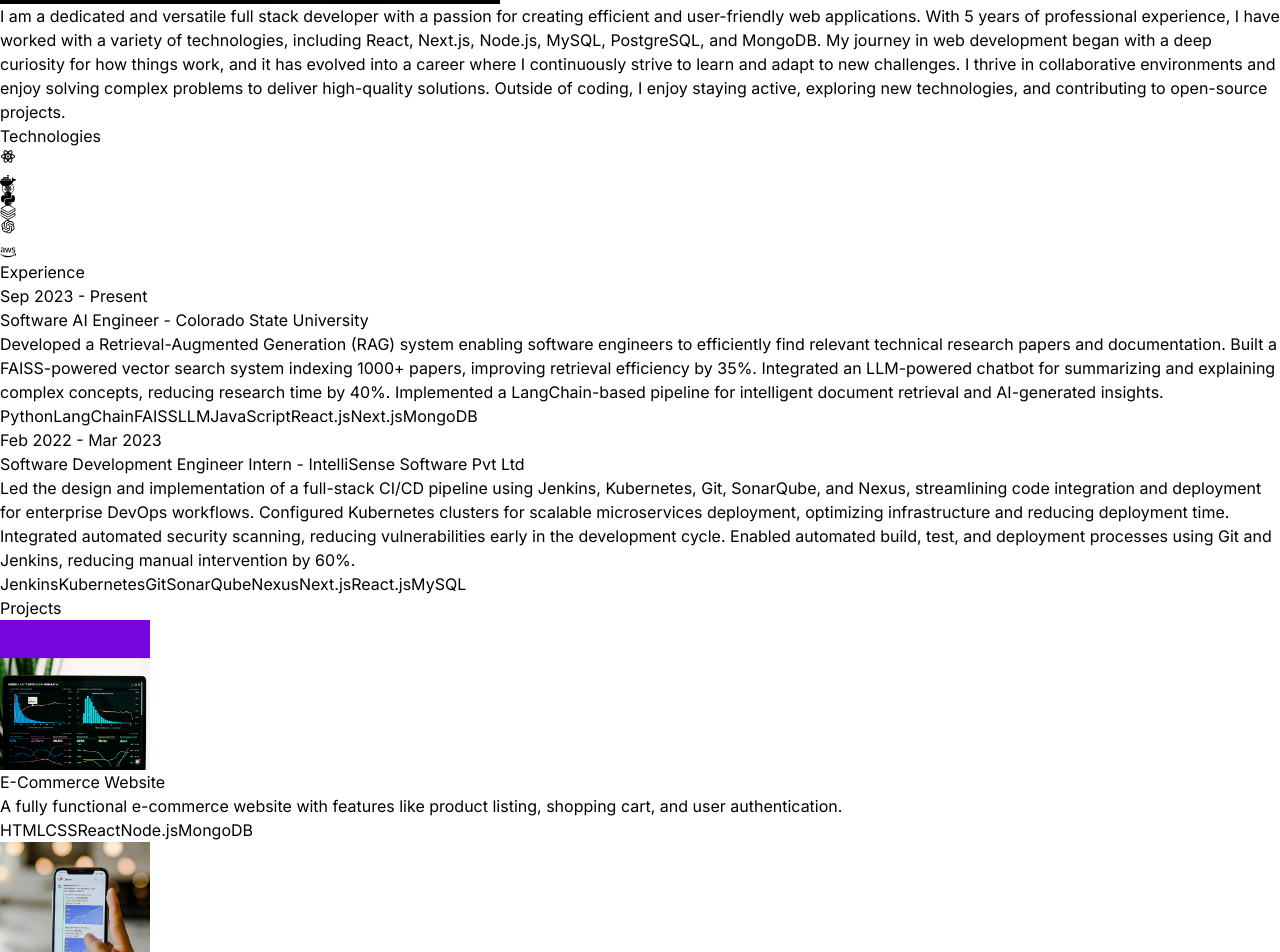
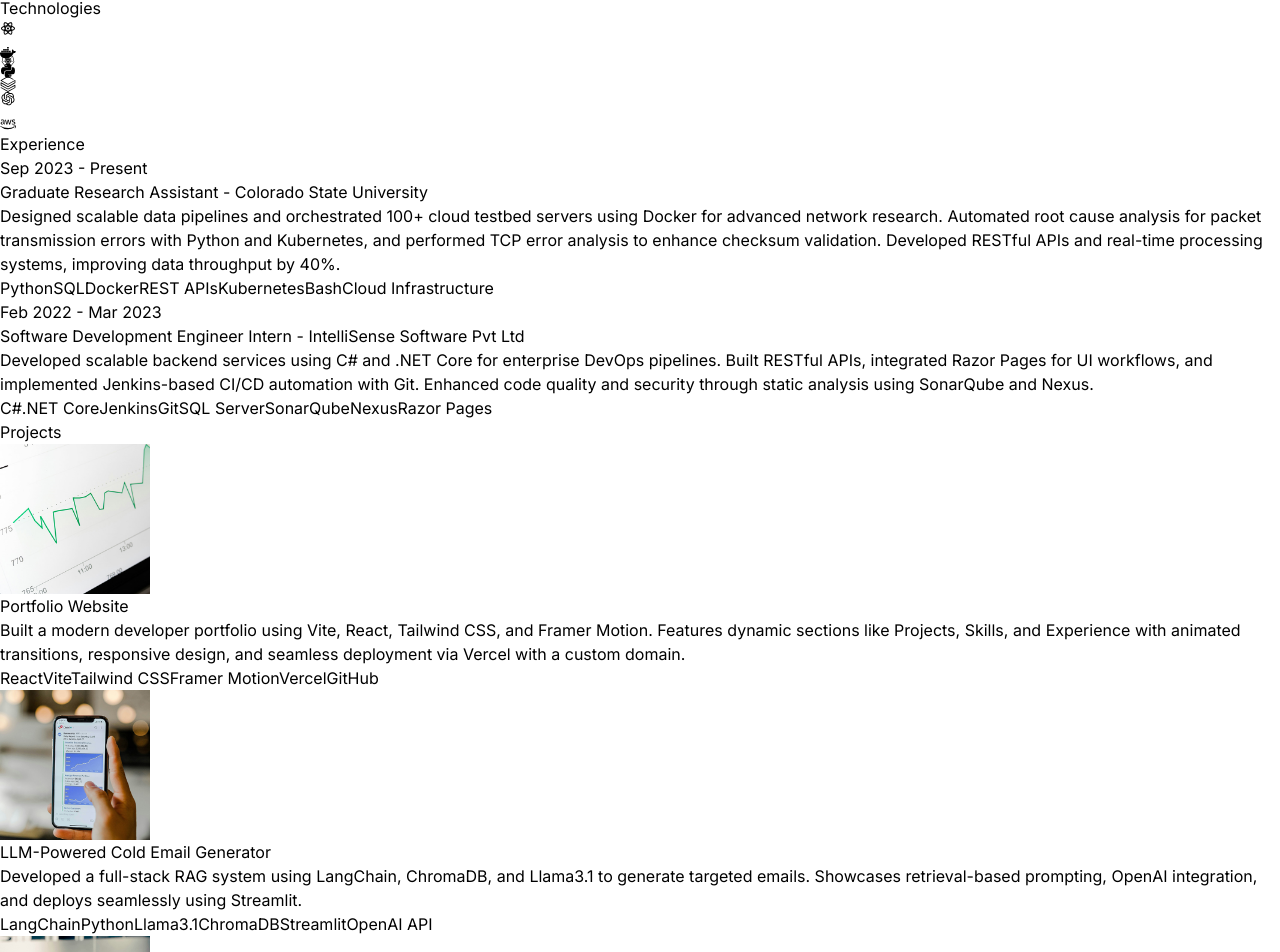
Before and after one commit to abhiram0811/react-portfolio-ram, a React (Vite) app: page / in a window 1280 px wide. Shown: the part 1845-2797 px from the top of the page. Built offline with nearby package versions, Linux system fonts and the light colour scheme.

Commit message:
Updated project section and experience layout

```diff
--- a/src/components/Contact.jsx
+++ b/src/components/Contact.jsx
@@ -8,7 +8,7 @@
       whileInView={{opacity: 1, y:0}}
       initial={{opacity: 0, y:-100}}
       transition={{duration: 0.5}}
-      className="my-10 text-center text-4xl">Get in Touch</motion.h1>
+      className="my-10 text-center text-4xl">Initiate Handshake()</motion.h1>
       <div className="text-center tracking-tighter">
         <motion.p
         whileInView={{opacity: 1, x:0}}
--- a/src/components/Experience.jsx
+++ b/src/components/Experience.jsx
@@ -1,49 +1,58 @@
 import { EXPERIENCES } from "../constants";
 import { motion } from "framer-motion";
+
 const Experience = () => {
   return (
     <div className="border-b border-neutral-900 pb-4">
       <motion.h2
-    whileInView={{opacity: 1, y:0}}
-    initial={{opacity: 0, y:-100}}
-    transition={{duration: 0.5}}
-    className="my-20 text-center text-4xl"> Experience</motion.h2>
+        whileInView={{ opacity: 1, y: 0 }}
+        initial={{ opacity: 0, y: -100 }}
+        transition={{ duration: 0.5 }}
+        className="my-20 text-center text-4xl"
+      >
+        Experience
+      </motion.h2>
+
       <div>
         {EXPERIENCES.map((experience, index) => (
           <div key={index} className="mb-8 flex flex-wrap lg:justify-center">
             <motion.div
-                whileInView={{opacity: 1, x:0}}
-                initial={{opacity: 0, x:-100}}
-                transition={{duration: 1}}
-                 className="w-full lg:w-1/4">
+              whileInView={{ opacity: 1, x: 0 }}
+              initial={{ opacity: 0, x: -100 }}
+              transition={{ duration: 1 }}
+              className="w-full lg:w-1/4"
+            >
               <p className="mb-2 text-sm text-neutral-400">{experience.year}</p>
             </motion.div>
 
             <motion.div
-                    whileInView={{opacity: 1, x:0}}
-                    initial={{opacity: 0, x:100}}
-                    transition={{duration: 0.5}}
-                className="w-full max-w-xl lg:w-3/4">
+              whileInView={{ opacity: 1, x: 0 }}
+              initial={{ opacity: 0, x: 100 }}
+              transition={{ duration: 0.5 }}
+              className="w-full max-w-xl lg:w-3/4"
+            >
               <h6 className="mb-2 font-semibold">
                 {experience.role} -{" "}
-                    <span className="text-sm text-purple-100">
-                        {experience.company}
-                    </span>
+                <span className="text-sm text-purple-100">{experience.company}</span>
               </h6>
-                    <p className="mb-4 text-neutral-400">{experience.description} </p>
-                    {experience.technologies.map((tech,index) => (
+              <p className="mb-4 text-neutral-400">{experience.description}</p>
+
+              <div className="flex flex-wrap gap-2">
+                {experience.technologies.map((tech, index) => (
                   <span
-                        key={index} className="mr-2 mt-4 rounded bg-neutral-900 px-2 py-1 text-sm font-medium text-purple-800"
+                    key={index}
+                    className="rounded bg-neutral-900 px-2 py-1 text-sm font-medium text-purple-800"
                   >
                     {tech}
                   </span>
                 ))}
+              </div>
             </motion.div>
           </div>
         ))}
       </div>
     </div>
-  )
-}
+  );
+};
 
-export default Experience
+export default Experience;
--- a/src/components/Projects.jsx
+++ b/src/components/Projects.jsx
@@ -1,22 +1,27 @@
 import { PROJECTS } from "../constants";
 import { motion } from "framer-motion";
-
 
 const Projects = () => {
   return (
     <div className="border-b border-neutral-900 pb-4">
       <motion.h1
-        whileInView={{opacity: 1, y:0}}
-        initial={{opacity: 0, y:-100}}
-        transition={{duration: 0.5}}
-        className="my-20 text-center text-4xl">Projects</motion.h1>
-        <div>{PROJECTS.map((project, index) => (
+        whileInView={{ opacity: 1, y: 0 }}
+        initial={{ opacity: 0, y: -100 }}
+        transition={{ duration: 0.5 }}
+        className="my-20 text-center text-4xl"
+      >
+        Projects
+      </motion.h1>
+
+      <div>
+        {PROJECTS.map((project, index) => (
           <div key={index} className="mb-8 flex flex-wrap lg:justify-center">
             <motion.div
-                whileInView={{opacity: 1, x:0}}
-                initial={{opacity: 0, x:-100}}
-                transition={{duration: 1}}
-                className="w-full lg:w-1/4">
+              whileInView={{ opacity: 1, x: 0 }}
+              initial={{ opacity: 0, x: -100 }}
+              transition={{ duration: 1 }}
+              className="w-full lg:w-1/4"
+            >
               <img
                 src={project.image}
                 width={150}
@@ -25,26 +30,38 @@
                 className="mb-6 rounded"
               />
             </motion.div>
+
             <motion.div
-        whileInView={{opacity: 1, x:0}}
-        initial={{opacity: 0, x:100}}
-        transition={{duration: 0.5}}
-        className="w-full max-w-xl lg:w-3/4">
-        <h6 className="mb2 font-semibold">{project.title}</h6>
+              whileInView={{ opacity: 1, x: 0 }}
+              initial={{ opacity: 0, x: 100 }}
+              transition={{ duration: 0.5 }}
+              className="w-full max-w-xl lg:w-3/4"
+            >
+              <h6 className="mb-2 font-semibold text-lg text-purple-500">
+                <a
+                  href={project.link}
+                  target="_blank"
+                  rel="noopener noreferrer"
+                  className="hover:underline"
+                >
+                  {project.title}
+                </a>
+              </h6>
               <p className="mb-4 text-neutral-400">{project.description}</p>
-        {project.technologies.map((tech, index) => (
-            <span key={index} className="mr-2 rounded bg-neutral-900 px-2 py-1 text-sm font-medium text-purple-900">
+              {project.technologies.map((tech, techIndex) => (
+                <span
+                  key={techIndex}
+                  className="mr-2 mb-1 inline-block rounded bg-neutral-900 px-2 py-1 text-sm font-medium text-purple-900"
+                >
                   {tech}
                 </span>
               ))}
             </motion.div>
           </div>
         ))}
-
       </div>
     </div>
+  );
+};
 
-  )
-}
-
-export default Projects
+export default Projects;
--- a/src/constants/index.js
+++ b/src/constants/index.js
@@ -2,61 +2,86 @@
 import project2 from "../assets/projects/project-2.jpg";
 import project3 from "../assets/projects/project-3.jpg";
 import project4 from "../assets/projects/project-4.jpg";
+import project5 from "../assets/projects/project-4.jpg";
 
-export const HERO_CONTENT = `I am a passionate full stack developer with a knack for crafting robust and scalable web applications. With 5 years of hands-on experience, I have honed my skills in front-end technologies like React and Next.js, as well as back-end technologies like Node.js, MySQL, PostgreSQL, and MongoDB. My goal is to leverage my expertise to create innovative solutions that drive business growth and deliver exceptional user experiences.`;
 
-export const ABOUT_TEXT = `I am a dedicated and versatile full stack developer with a passion for creating efficient and user-friendly web applications. With 5 years of professional experience, I have worked with a variety of technologies, including React, Next.js, Node.js, MySQL, PostgreSQL, and MongoDB. My journey in web development began with a deep curiosity for how things work, and it has evolved into a career where I continuously strive to learn and adapt to new challenges. I thrive in collaborative environments and enjoy solving complex problems to deliver high-quality solutions. Outside of coding, I enjoy staying active, exploring new technologies, and contributing to open-source projects.`;
+export const HERO_CONTENT = `Hi, I’m Abhiram Reddy—software engineer(you can also call me 'Ram'), systems thinker, and part-time philosopher in the world of logic and latency. I build with Python, Java, .NET Core, SQL, and JavaScript, deploy with Docker and Jenkins, and navigate the cloud via AWS and Azure (with minimal panic). My current obsessions include building intelligent retrieval systems with LangChain and RAG, untangling logs like a digital detective, and making infrastructure behave without bribery (most of the time).
+
+Beyond the stack, I’m deeply curious about human psychology, love a good debate that doesn’t end in a mute button, and find market cycles just as fascinating as event-driven architectures. I believe in writing code that works—and in asking the bigger “why” behind the things we build.`;
+
+export const ABOUT_TEXT = `An engineer who enjoys building systems that are not just functional, but thoughtful. My focus spans software development, cloud infrastructure, and AI-powered applications, particularly those that aim to make complex things feel a little less complicated. Whether it's designing a retrieval pipeline, debugging logs, or automating a DevOps flow, I approach problems with a mix of precision, curiosity, and practicality.
+
+I care as much about how things work as why they matter. My work often blends structured engineering with a human lens—exploring not just performance, but usability, ethics, and continuous improvement. I’m driven by a need to learn and evolve, and I like to believe that upgrading myself is the most consistent system I’ve ever built.
+
+Outside of tech, I’m into motorbikes, stock markets, and the long-term game of financial independence. I also ski—badly—but with commitment. Let’s just say gravity and I are still negotiating the terms.`;
 
 export const EXPERIENCES = [
   {
-    "year": "Sep 2023 - Present",
-    "role": "Software AI Engineer",
-    "company": "Colorado State University",
-    "description": "Developed a Retrieval-Augmented Generation (RAG) system enabling software engineers to efficiently find relevant technical research papers and documentation. Built a FAISS-powered vector search system indexing 1000+ papers, improving retrieval efficiency by 35%. Integrated an LLM-powered chatbot for summarizing and explaining complex concepts, reducing research time by 40%. Implemented a LangChain-based pipeline for intelligent document retrieval and AI-generated insights.",
-    "technologies": ["Python", "LangChain", "FAISS", "LLM", "JavaScript", "React.js", "Next.js", "MongoDB"]
+    year: "Sep 2023 - Present",
+    role: "Graduate Research Assistant",
+    company: "Colorado State University",
+    description: "Designed scalable data pipelines and orchestrated 100+ cloud testbed servers using Docker for advanced network research. Automated root cause analysis for packet transmission errors with Python and Kubernetes, and performed TCP error analysis to enhance checksum validation. Developed RESTful APIs and real-time processing systems, improving data throughput by 40%.",
+    technologies: ["Python", "SQL", "Docker", "REST APIs", "Kubernetes", "Bash", "Cloud Infrastructure"]
   },
   {
-    "year": "Feb 2022 - Mar 2023",
-    "role": "Software Development Engineer Intern",
-    "company": "IntelliSense Software Pvt Ltd",
-    "description": "Led the design and implementation of a full-stack CI/CD pipeline using Jenkins, Kubernetes, Git, SonarQube, and Nexus, streamlining code integration and deployment for enterprise DevOps workflows. Configured Kubernetes clusters for scalable microservices deployment, optimizing infrastructure and reducing deployment time. Integrated automated security scanning, reducing vulnerabilities early in the development cycle. Enabled automated build, test, and deployment processes using Git and Jenkins, reducing manual intervention by 60%.",
-    "technologies": ["Jenkins", "Kubernetes", "Git", "SonarQube", "Nexus", "Next.js", "React.js", "MySQL"]
+    year: "Feb 2022 - Mar 2023",
+    role: "Software Development Engineer Intern",
+    company: "IntelliSense Software Pvt Ltd",
+    description: "Developed scalable backend services using C# and .NET Core for enterprise DevOps pipelines. Built RESTful APIs, integrated Razor Pages for UI workflows, and implemented Jenkins-based CI/CD automation with Git. Enhanced code quality and security through static analysis using SonarQube and Nexus.",
+    technologies: ["C#", ".NET Core", "Jenkins", "Git", "SQL Server", "SonarQube", "Nexus", "Razor Pages"]
+  }
+];
+
+
+export const PROJECTS = [
+  {
+
+      title: "Portfolio Website",
+      link: "https://github.com/abhiram0811/react-portfolio-ram",
+      image: project5,
+      description:
+        "Built a modern developer portfolio using Vite, React, Tailwind CSS, and Framer Motion. Features dynamic sections like Projects, Skills, and Experience with animated transitions, responsive design, and seamless deployment via Vercel with a custom domain.",
+      technologies: ["React", "Vite", "Tailwind CSS", "Framer Motion", "Vercel", "GitHub"],
+
+
+  },
+  {
+    title: "LLM-Powered Cold Email Generator",
+    link: "https://github.com/abhiram0811/cold-email-ai-gen",
+    image: project2,
+    description:
+      "Developed a full-stack RAG system using LangChain, ChromaDB, and Llama3.1 to generate targeted emails. Showcases retrieval-based prompting, OpenAI integration, and deploys seamlessly using Streamlit.",
+    technologies: ["LangChain", "Python", "Llama3.1", "ChromaDB", "Streamlit", "OpenAI API"],
+  },
+  {
+    title: "Soil Type Classification with Deep Learning",
+    link: "https://github.com/abhiram0811/Soil-type-classification-of-LANDSAT-8-images-using-deep-CNN-techniques-",
+    image: project3,
+    description:
+      "Built a CNN model achieving 97.5% accuracy for classifying soil types from satellite images. Integrated OpenCV and Pillow for preprocessing, with a Django-powered dashboard for user interaction.",
+    technologies: ["Python", "TensorFlow", "OpenCV", "Django", "Pillow"],
+  },
+  {
+    title: "School Solver Discord Bot",
+    link: "https://github.com/abhiram0811/Automated-SchoolSolver-WebScraping-Discord-Bot",
+    image: project1,
+    description:
+      "Automated real-time question alerts for 50+ users using Beautiful Soup, Selenium, and Flask. Reduced manual monitoring by 95% by scraping educational platforms and pushing updates via Discord.",
+    technologies: ["Python", "Beautiful Soup", "Flask", "Selenium", "Discord API"],
+  },
+  {
+    title: "ASP.NET Core E-Commerce Restaurant App",
+    link: "https://github.com/yourusername/aspnet-ecommerce-restaurant",
+    image: project4,
+    description:
+      "Full-stack ASP.NET Core MVC web app with user auth, menu CRUD, cart session tracking, EF Core (Code-First), and Bootstrap styling. Demonstrates database relationships, DI, and Razor views.",
+    technologies: ["C#", "ASP.NET Core", "Entity Framework", "SQL Server", "Bootstrap", "Razor Pages"],
   },
 ];
 
-export const PROJECTS = [
-  {
-    title: "E-Commerce Website",
-    image: project1,
-    description:
-      "A fully functional e-commerce website with features like product listing, shopping cart, and user authentication.",
-    technologies: ["HTML", "CSS", "React", "Node.js", "MongoDB"],
-  },
-  {
-    title: "Task Management App",
-    image: project2,
-    description:
-      "An application for managing tasks and projects, with features such as task creation, assignment, and progress tracking.",
-    technologies: ["HTML", "CSS", "Angular", "Firebase"],
-  },
-  {
-    title: "Portfolio Website",
-    image: project3,
-    description:
-      "A personal portfolio website showcasing projects, skills, and contact information.",
-    technologies: ["HTML", "CSS", "React", "Bootstrap"],
-  },
-  {
-    title: "Blogging Platform",
-    image: project4,
-    description:
-      "A platform for creating and publishing blog posts, with features like rich text editing, commenting, and user profiles.",
-    technologies: ["HTML", "CSS", "Vue.js", "Express", "mySQL"],
-  },
-];
 
 export const CONTACT = {
-  address: "767 Fifth Avenue, New York, NY 10153 ",
-  phoneNo: "+12 4555 666 00 ",
-  email: "me@example.com",
+  address: "Fort Collins, CO ",
+  phoneNo: "+1 (970)-(232)-(0207) ",
+  email: "abhiramry11@gmail.com",
 };
```
Also changed, not shown: src/components/About.jsx (+12 -10 lines), src/components/Hero.jsx (+10 -8 lines), src/components/Navbar.jsx (+20 -18 lines), src/assets/about.jpg (deleted), 1 other file (tests, documents, lock files or other folders). Lines whose indentation alone changed are shown as unchanged.
